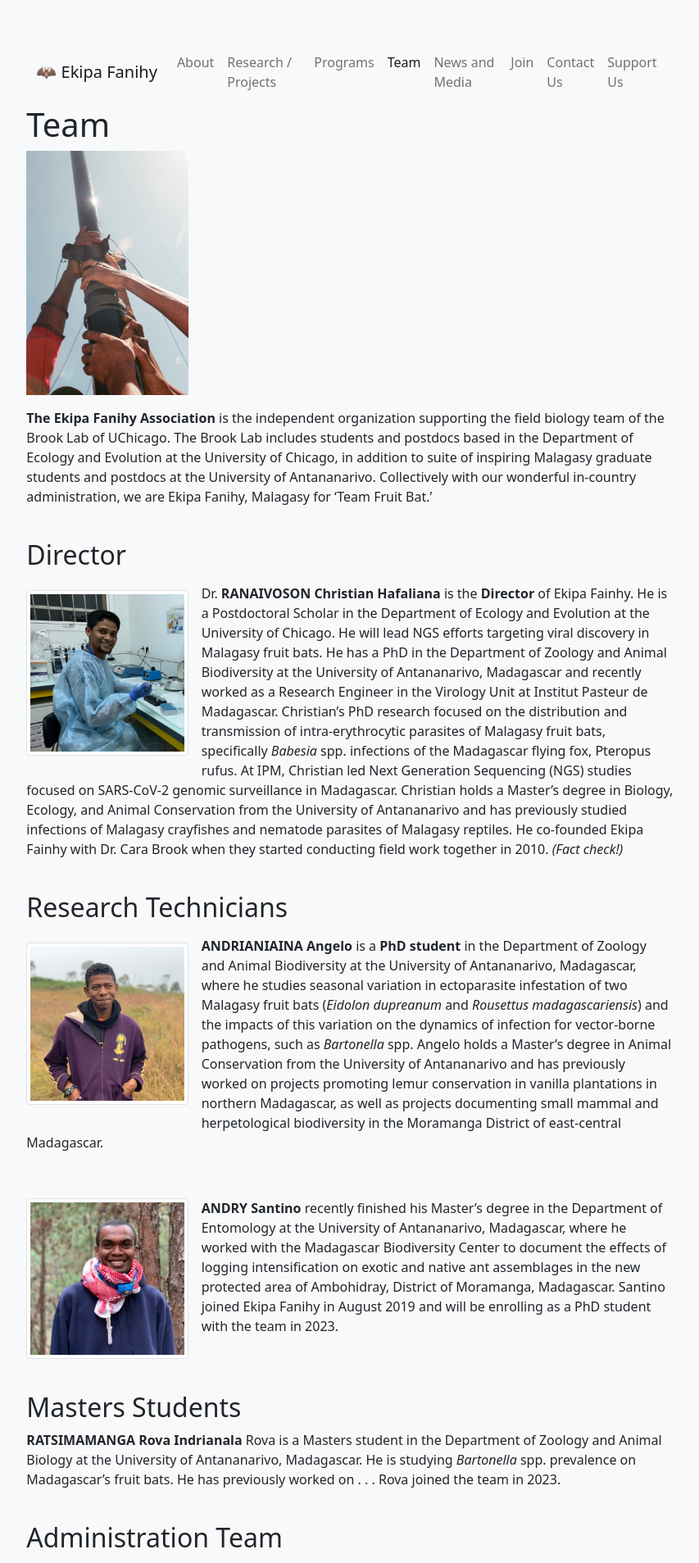
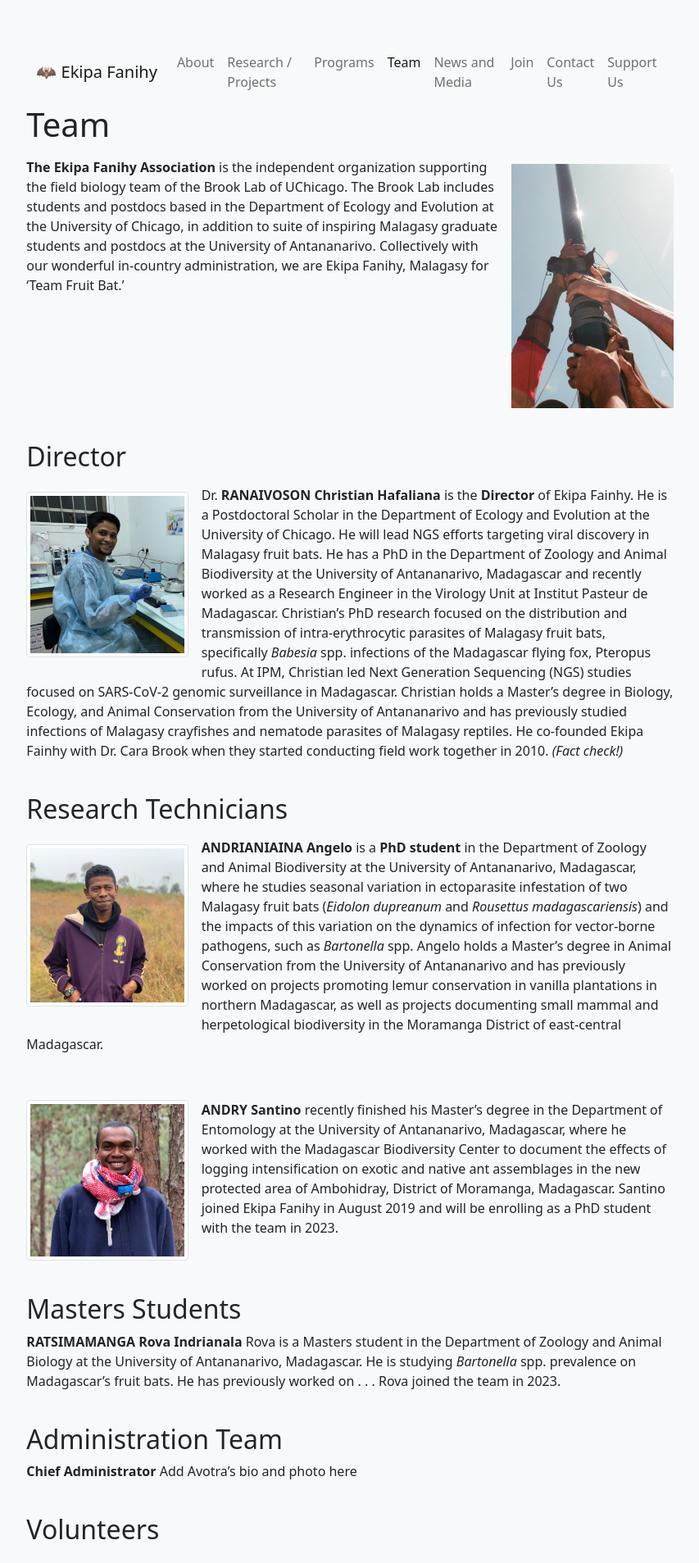
Before and after one commit to brooklabteam/www-ekipafanihy, a Jekyll site: the page built from Team.md, in a window 1280 px wide. Shown: the top 1907 px of the page at 82% size, without its empty margins (213-1066 px from the left). Built offline with Jekyll 4.4.1, drawn with Linux system fonts in a browser that asks for light colours.

Commit message:
testing figure formatting

```diff
--- a/Team.md
+++ b/Team.md
@@ -3,7 +3,7 @@ layout: page
 title: Team
 permalink: /team
 ---
-<img src="/assets/team/Hands together.JPG" alt="hands" class="figure col-sm-3" />
+<img src="/assets/team/Hands together.JPG" alt="hands" class="figure float-end col-sm-3" />
 
 **The Ekipa Fanihy Association** is the independent organization supporting the field biology team of the Brook Lab of UChicago. The Brook Lab includes students and postdocs based in the Department of Ecology and Evolution at the University of Chicago, in addition to suite of inspiring Malagasy graduate students and postdocs at the University of Antananarivo. Collectively with our wonderful in-country administration, we are Ekipa Fanihy, Malagasy for ‘Team Fruit Bat.’
 
```
